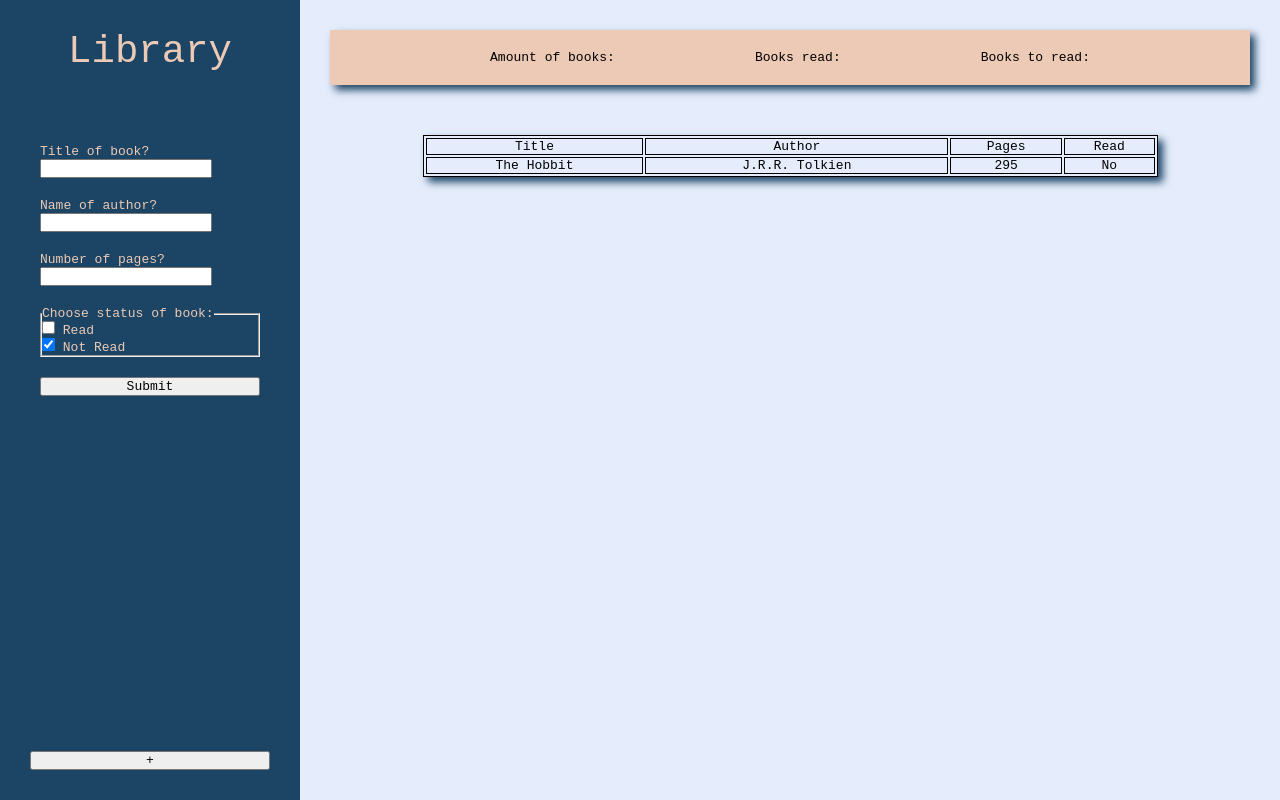
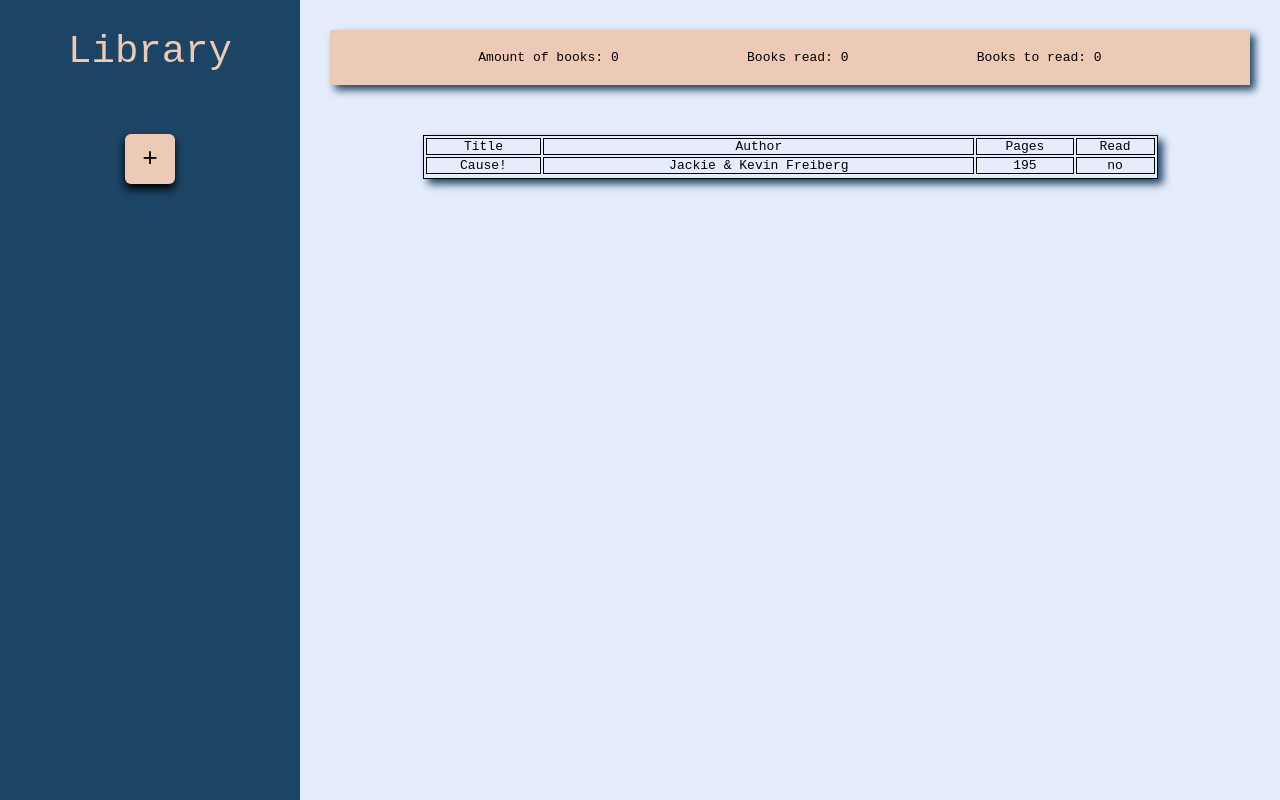
Before and after one commit to LaQuannT/Library, a plain HTML site: page index.html in a window 1280 px wide. Drawn offline with Linux system fonts and the light colour scheme.

Commit message:
edited js to display form on click and add data to table

```diff
--- a/index.html
+++ b/index.html
@@ -28,23 +28,33 @@
           <fieldset>
             <legend>Choose status of book:</legend>
             <div class="questions">
-              <input type="checkbox" name="read" id="read" />
+              <input type="checkbox" name="read" id="read" value="Yes" />
               <label for="read">Read</label>
             </div>
             <div class="questions">
-              <input type="checkbox" name="not-read" id="not-read" checked />
+              <input
+                type="checkbox"
+                name="not-read"
+                id="not-read"
+                value="No"
+                checked
+              />
               <label for="not-read">Not Read</label>
             </div>
           </fieldset>
           <button type="submit" id="submit">Submit</button>
         </form>
-        <button type="button" id="add-btn">+</button>
+        <div class="action">
+          <button type="button" class="action-btn" id="add-btn">+</button>
+        </div>
       </div>
       <div class="content">
         <div class="counters">
-          <p class="book-counter">Amount of books: <span id="bk-num"></span></p>
-          <p class="books-read">Books read: <span id="bk-read"></span></p>
-          <p class="to-read">Books to read: <span id="bk-to-read"></span></p>
+          <p class="book-counter">
+            Amount of books: <span id="bk-num">0</span>
+          </p>
+          <p class="books-read">Books read: <span id="bk-read">0</span></p>
+          <p class="to-read">Books to read: <span id="bk-to-read">0</span></p>
         </div>
         <div class="bk-shelf">
           <table>
@@ -54,12 +64,7 @@
               <th>Pages</th>
               <th>Read</th>
             </tr>
-            <tr>
-              <td>The Hobbit</td>
-              <td>J.R.R. Tolkien</td>
-              <td>295</td>
-              <td>No</td>
-            </tr>
+            <tr></tr>
           </table>
         </div>
       </div>
--- a/script.js
+++ b/script.js
@@ -1,15 +1,7 @@
-const addBtn = document.getElementById('add-button');
-const formDiv = document.getElementById('form-input');
-
-// displays form when button is clicked
-addBtn.addEventListener('click', () => {
-  formDiv.style.display = 'block';
-});
-
-// Global var declarations
+// local storage array
 let myLibrary = [];
 
-// defines a object that will stored in array
+// defines a object that will be stored in array
 class Book {
   // the constructor...
   constructor(title, author, pages, read) {
@@ -20,28 +12,44 @@ class Book {
   }
 }
 
-// Takes new object and adds to array
-function addBookToLibrary(book) {
-  // do stuff here
-  myLibrary.push(book);
+// Takes user input and add book to library
+function addBookToLibrary(nameA, nameB, num, bool) {
+  let newBook = new Book(nameA, nameB, num, bool);
+  myLibrary.push(newBook);
+  bookDisplay();
 }
 
-// Iterate over array on display each index
-function viewBooks() {
-  let list = [];
-  let name;
+// Iterate over array on display each book in page table
+function bookDisplay() {
   for (let i = 0; i < myLibrary.length; i++) {
-    name = myLibrary[i].title;
-    list.push(name);
+    bk.textContent = myLibrary[i].title;
+    writer.textContent = myLibrary[i].author;
+    pgNum.textContent = myLibrary[i].pages;
+    rd.textContent = myLibrary[i].read;
   }
-  document.querySelector('body').append(list);
 }
 
-// Take values from form to add book
-function getBook(nameA, nameB, num, bool) {
-  let newBook = new Book(nameA, nameB, num, bool);
-  addBookToLibrary(newBook);
-}
+// selectors for form input values
+const bkName = document.getElementById('book-title').value;
+const bkAuthor = document.getElementById('author').value;
+const bkPages = document.getElementById('pages').value;
+const submit = document.getElementById('submit');
 
-getBook('The Hobbit', 'J.R.R. Tolkien', 295, 'No');
-viewBooks();
+// selectors to add to book table
+const addBtn = document.getElementById('add-btn');
+const form = document.querySelector('form');
+const table = document.querySelector('table');
+let row = table.insertRow(1);
+let bk = row.insertCell(0);
+let writer = row.insertCell(1);
+let pgNum = row.insertCell(2);
+let rd = row.insertCell(3);
+
+// displays form when add book btn is clicked
+addBtn.addEventListener('click', () => {
+  form.style.display = 'flex';
+});
+
+//test  for bug in adding book to table - bug: book just replaces first book
+addBookToLibrary('The Hobbit', 'J.R.R. Tolkien', 295, 'no');
+addBookToLibrary('Cause!', 'Jackie & Kevin Freiberg', 195, 'no');
--- a/style.css
+++ b/style.css
@@ -43,14 +43,25 @@ video {
 }
 
 form {
-  display: flex;
+  display: none;
   flex-direction: column;
   margin: 40px;
   gap: 20px;
 }
 
+.action {
+  text-align: center;
+}
 #add-btn {
   margin: var(--margin);
+  height: 50px;
+  width: 50px;
+  background-color: #eccab5;
+  font-size: 2rem;
+  font-weight: 500;
+  border: 1px;
+  border-radius: 6px;
+  box-shadow: 0 5px 8px;
 }
 
 .content {
```
